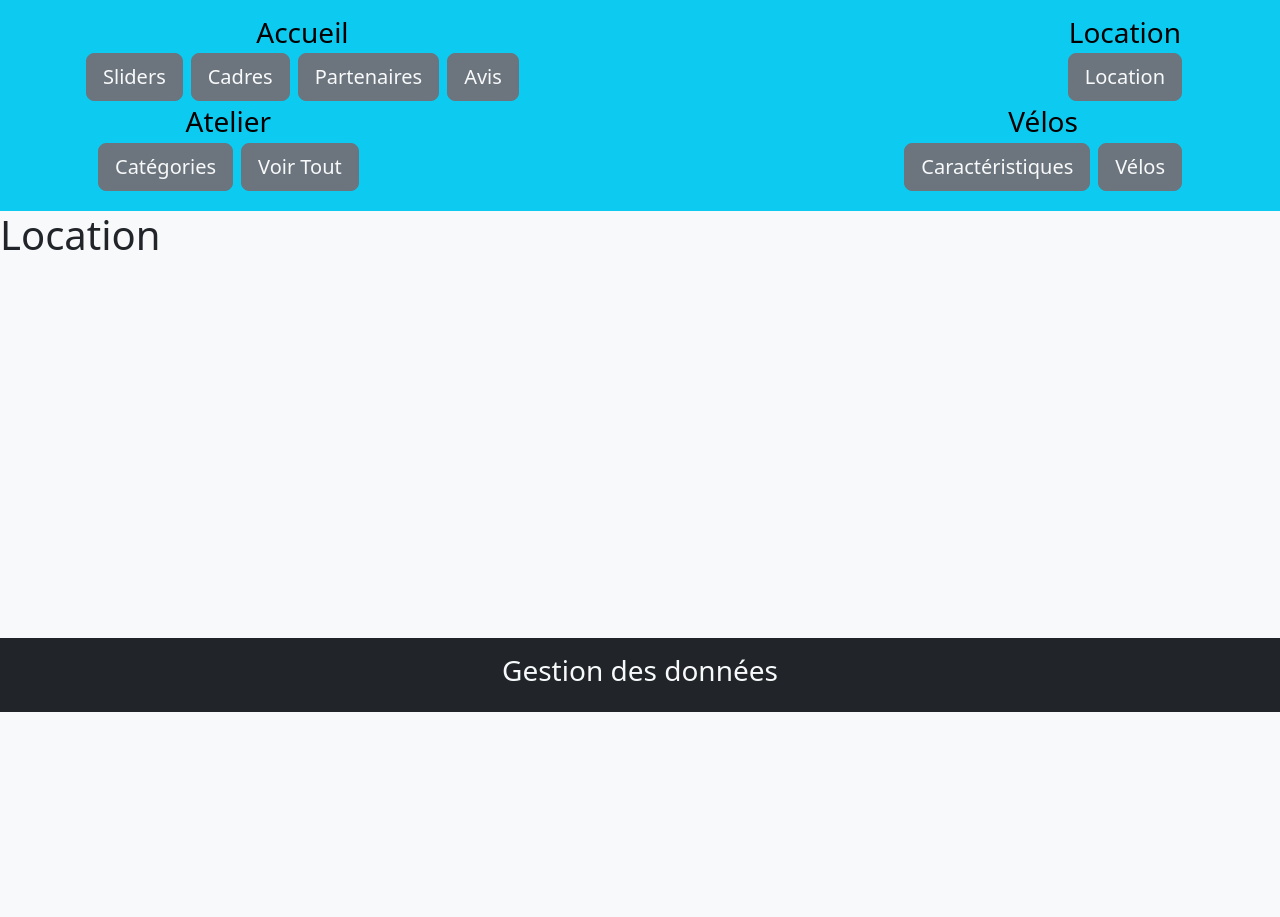
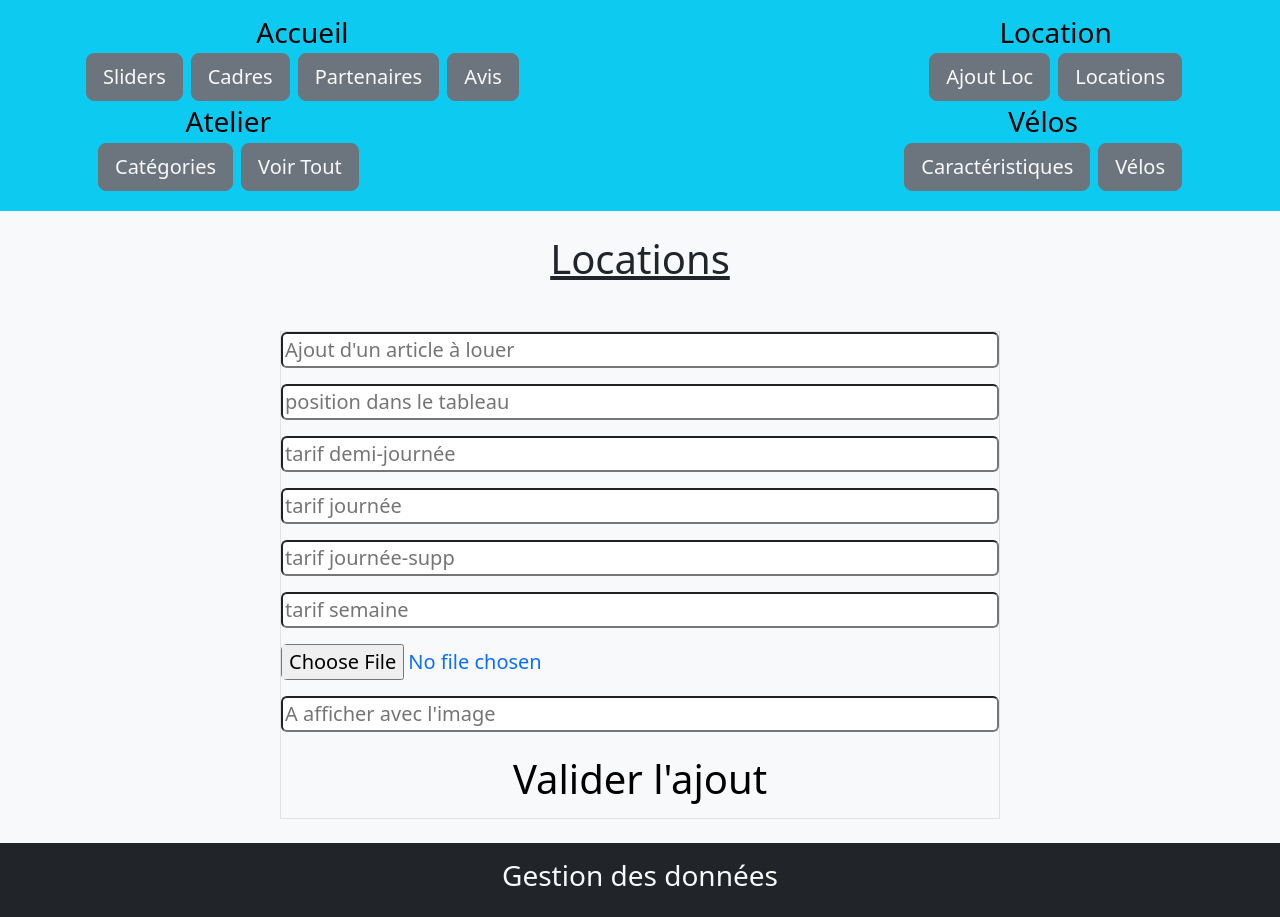
Before and after one commit to ChristopheC-83/velo-expresso-back, a PHP site: template views/pages/rental.view.php in a window 1280 px wide. Shown: the part 88-1005 px from the top of the page. Before the commit the page ends 800 px from the top, so only its background shows below. Run offline with PHP 8.4, Linux system fonts and the light colour scheme; the template is opened without the code that fills it, so the values that code supplies are empty; the visitor is signed in with stand-in values (Sample User, id 1); some libraries are stand-ins or nearby versions.

Commit message:
debut gestion images

```diff
--- a/views/components/header.php
+++ b/views/components/header.php
@@ -31,7 +31,10 @@
                 <h3 class="w-100 text-black text-center m-0">Location</h3>
                 <div class="container d-flex justify-content-center">
                     <button class="btn btn-secondary btn-lg text-light m-1">
-                        <a href="<?= URL ?>admin/rental_page" class="text-light text-decoration-none">Location</a>
+                        <a href="<?= URL ?>admin/rental/add_rental_page" class="text-light text-decoration-none">Ajout Loc</a>
+                    </button>
+                    <button class="btn btn-secondary btn-lg text-light m-1">
+                        <a href="<?= URL ?>admin/rental/rentals_page" class="text-light text-decoration-none">Locations</a>
                     </button>
 
                 </div>
--- a/views/pages/rental.view.php
+++ b/views/pages/rental.view.php
@@ -1 +1,38 @@
-<h1>Location</h1>
+<h1 class="text-center my-4"><u>Locations</u></h1>
+<div class="container">
+
+
+
+    <!-- ajout d'une location  -->
+    <div class="container mt-5">
+        <div class="row">
+            <div class=" col-11 col-sm-10 col-lg-8 mx-auto">
+                <form action="<?= URL ?>admin/rental/send_new_rental" method="POST" class="d-flex flex-column border" enctype="multipart/form-data">
+
+
+                    <input type="text" class="text-primary fs-5 rounded mb-3" id="item" name="item" placeholder="Ajout d'un article à louer">
+                    <input type="number" class="text-primary fs-5 rounded mb-3" id="position" name="position" placeholder="position dans le tableau">
+                    <input type="number" class="text-primary fs-5 rounded mb-3" id="half-day" name="half-day" placeholder="tarif demi-journée">
+                    <input type="number" class="text-primary fs-5 rounded mb-3" id="day" name="day" placeholder="tarif journée">
+                    <input type="number" class="text-primary fs-5 rounded mb-3" id="extra-day" name="extra-day" placeholder="tarif journée-supp">
+                    <input type="number" class="text-primary fs-5 rounded mb-3" id="week" name="week" placeholder="tarif semaine">
+                    <input type="file" class="text-primary fs-5 rounded mb-3" id="picture" name="picture" placeholder="image de la location">
+                    <input type="text" class="text-primary fs-5 rounded mb-3" id="picture" name="name" placeholder="A afficher avec l'image">
+
+
+
+
+                    <button class="col-12 btn btn-light">
+                        <h1>Valider l'ajout</h1>
+                    </button>
+                </form>
+            </div>
+        </div>
+    </div>
+
+
+
+
+
+
+</div>
--- a/views/pages/workshop/categories.view.php
+++ b/views/pages/workshop/categories.view.php
@@ -42,7 +42,6 @@
             </form>
         <?php endif ?>
     <?php endforeach; ?>
-
 </div>
 
 
@@ -52,7 +51,7 @@
         <div class=" col-11 col-sm-10 col-lg-8 mx-auto">
             <form action="<?= URL ?>admin/send_new_category" method="POST" class="row">
                 <input type="text" class="col-7 text-primary fs-5  rounded" id="new_category" name="new_category" placeholder="Ajout d'une Catégorie">
-                <input type="number" class="col-3 text-primary fs-5 rounded" id="new_position" name="new_position" placeholder="sa position">
+                <input type="number" class="col-3 text-primary fs-5 rounded mx-2 " id="new_position" name="new_position" placeholder="sa position">
                 <button class="col-1 btn btn-light">
                     <h1>✅</h1>
                 </button>
```
Also changed, not shown: index.php (+11 -5 lines), indexComponents/rental.index.php (added, +24 -0 lines), views/pages/workshop/category.view.php (+4 -4 lines).
